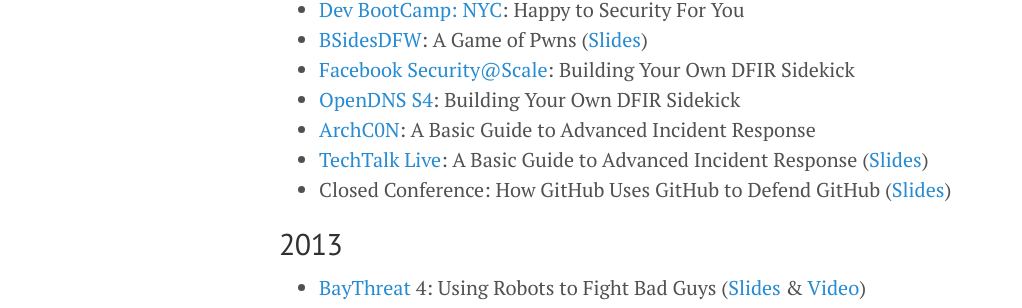
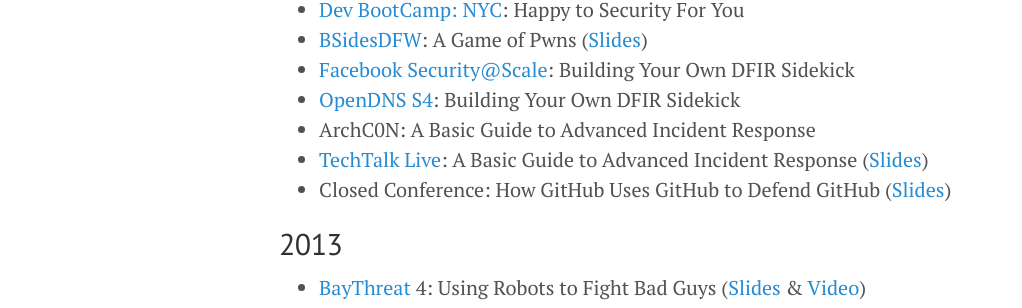
Before and after one commit to sroberts/sroberts.github.io, a Jekyll site: the page built from talks.md, in a window 1280 px wide. Shown: the part 512-820 px from the top of the page, without its empty margins (1-1023 px from the left). Built offline with Jekyll 4.4.1, drawn with Linux system fonts in a browser that asks for light colours; nearby versions of some CDN libraries; some of the changed lines change nothing that is shown.

Commit message:
fixed broken archon link

```diff
--- a/talks.md
+++ b/talks.md
@@ -19,7 +19,7 @@
 - [BSidesDFW](http://www.bsidesdfw.com): A Game of Pwns ([Slides](https://speakerdeck.com/sroberts/a-game-of-pwns))
 - [Facebook Security@Scale](http://facebook.com): Building Your Own DFIR Sidekick
 - [OpenDNS S4](http://labs.opendns.com/2014/09/03/s4-incident-responder-conference-september-18th-2014-san-francisco-ca/): Building Your Own DFIR Sidekick
-- [ArchC0N](http://www.archc0n.org): A Basic Guide to Advanced Incident Response
+- ArchC0N: A Basic Guide to Advanced Incident Response
 - [TechTalk Live](http://www.techtalklive.org): A Basic Guide to Advanced Incident Response ([Slides](https://speakerdeck.com/sroberts/a-basic-guide-to-advanced-incident-response))
 - Closed Conference: How GitHub Uses GitHub to Defend GitHub ([Slides](https://speakerdeck.com/sroberts/how-github-uses-github-to-defend-github))
 
```
